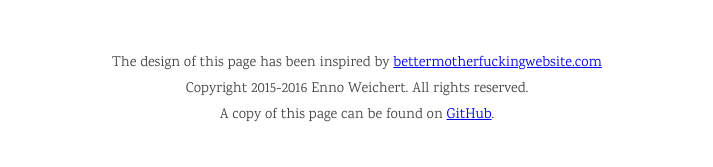
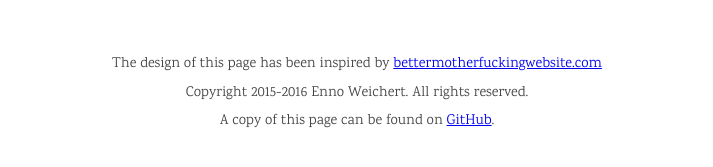
Before and after one commit to ennoweichert/ennoweichert.github.io, a plain HTML site: page index.html in a window 1280 px wide. Shown: the part 787-954 px from the top of the page, without its empty margins (283-996 px from the left). Drawn offline with Linux system fonts and the light colour scheme.

Commit message:
Tweak footer line height

```diff
--- a/index.html
+++ b/index.html
@@ -29,7 +29,7 @@
 
         footer {
             margin: 60px auto;
-            line-height: 0.8;
+            line-height: 1;
             text-align: center;
             font-size: 80%
         }
```
